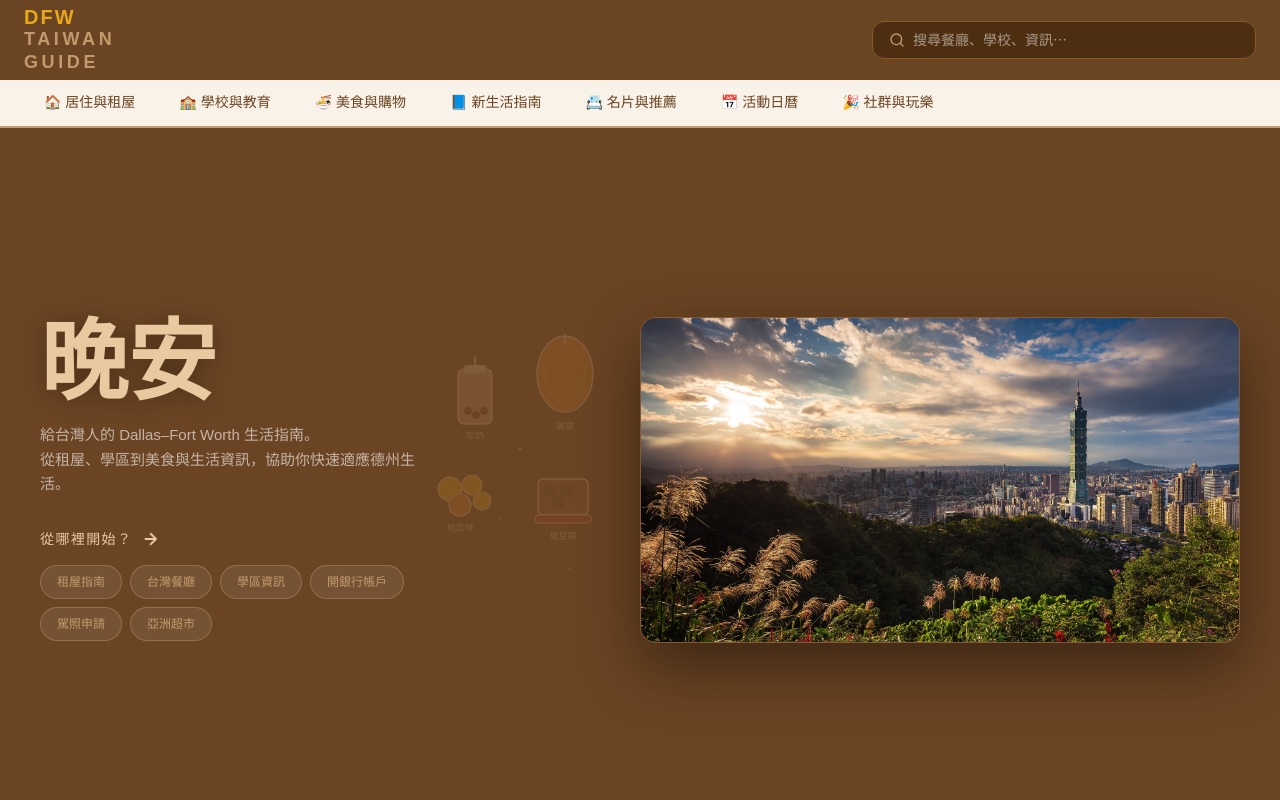
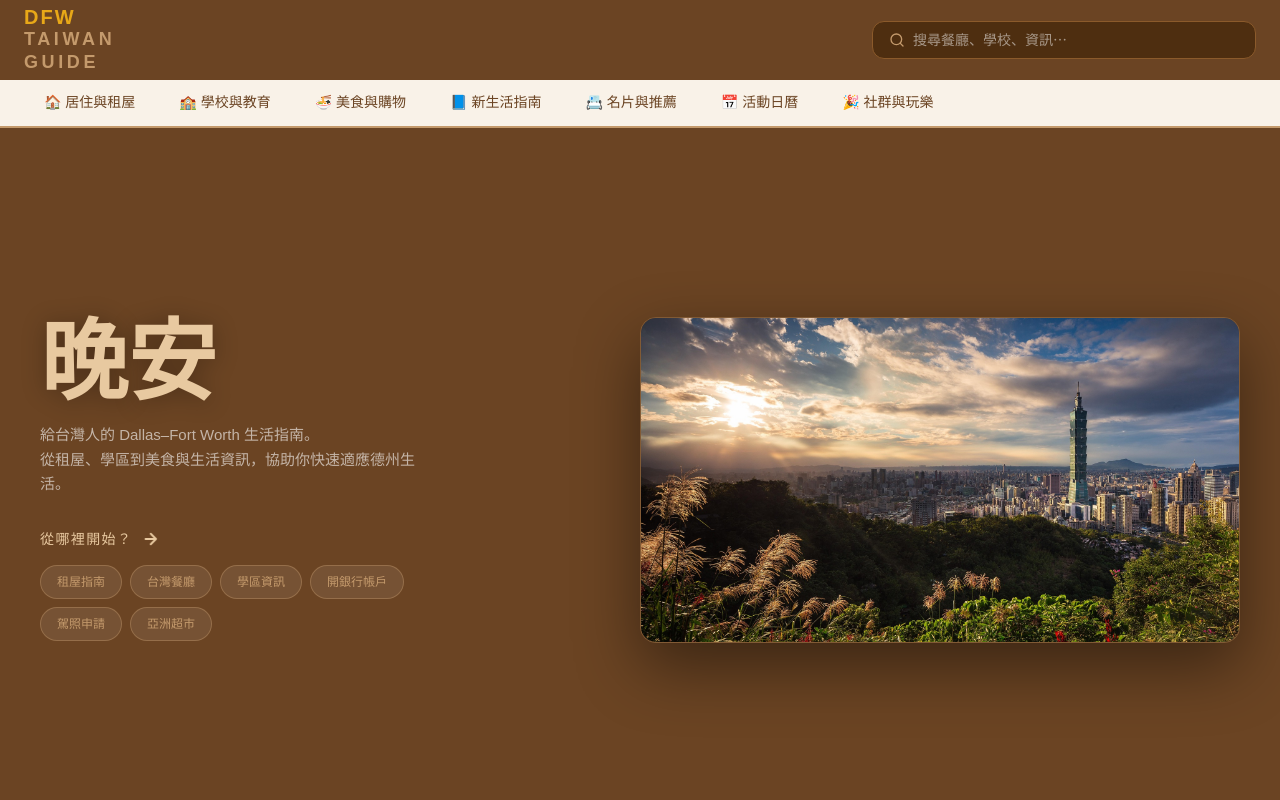
Before and after one commit to ElieshaLai/dfw-taiwan-guide, a Next.js app: page / in a window 1280 px wide. Shown: the top 800 px of the page. Built offline with nearby package versions, Linux system fonts and the light colour scheme.

Commit message:
Update page.tsx

```diff
--- a/app/page.tsx
+++ b/app/page.tsx
@@ -46,52 +46,7 @@ export default function Home() {
           style={{ minHeight: "88vh", backgroundColor: "#6B4423", padding: "48px 40px" }}
         >
           {/* 左側：文字區 */}
-          <div className="flex flex-col justify-center md:w-1/2 md:pr-12 pb-10 md:pb-0 relative">
-
-            {/* 台灣小吃插畫裝飾 */}
-            <svg
-              aria-hidden="true"
-              style={{ position: "absolute", top: 0, right: 0, opacity: 0.18, pointerEvents: "none" }}
-              width="220" height="320" viewBox="0 0 220 320"
-            >
-              {/* 珍珠奶茶 */}
-              <g transform="translate(20, 20)">
-                <rect x="18" y="30" width="34" height="55" rx="6" fill="#C49A6C" stroke="#E8C9A0" strokeWidth="1.5"/>
-                <rect x="24" y="26" width="22" height="8" rx="3" fill="#E8C9A0"/>
-                <line x1="35" y1="18" x2="35" y2="26" stroke="#E8C9A0" strokeWidth="2" strokeLinecap="round"/>
-                <circle cx="28" cy="72" r="4" fill="#6B4423"/>
-                <circle cx="36" cy="76" r="4" fill="#6B4423"/>
-                <circle cx="44" cy="72" r="4" fill="#6B4423"/>
-                <text x="35" y="100" textAnchor="middle" fontSize="9" fill="#E8C9A0" fontFamily="sans-serif">珍奶</text>
-              </g>
-              {/* 雞排 */}
-              <g transform="translate(110, 10)">
-                <ellipse cx="35" cy="45" rx="28" ry="38" fill="#D4832A" stroke="#E8C9A0" strokeWidth="1.5"/>
-                <ellipse cx="35" cy="45" rx="20" ry="28" fill="none" stroke="#E8C9A0" strokeWidth="0.8" strokeDasharray="3,3"/>
-                <line x1="35" y1="6" x2="35" y2="14" stroke="#E8C9A0" strokeWidth="2" strokeLinecap="round"/>
-                <text x="35" y="100" textAnchor="middle" fontSize="9" fill="#E8C9A0" fontFamily="sans-serif">雞排</text>
-              </g>
-              {/* 地瓜球 */}
-              <g transform="translate(10, 150)">
-                <circle cx="20" cy="20" r="12" fill="#E8A818" stroke="#E8C9A0" strokeWidth="1.2"/>
-                <circle cx="42" cy="16" r="10" fill="#E8A818" stroke="#E8C9A0" strokeWidth="1.2"/>
-                <circle cx="30" cy="36" r="11" fill="#D4832A" stroke="#E8C9A0" strokeWidth="1.2"/>
-                <circle cx="52" cy="32" r="9"  fill="#E8A818" stroke="#E8C9A0" strokeWidth="1.2"/>
-                <text x="30" y="62" textAnchor="middle" fontSize="9" fill="#E8C9A0" fontFamily="sans-serif">地瓜球</text>
-              </g>
-              {/* 臭豆腐 */}
-              <g transform="translate(110, 140)">
-                <rect x="8" y="20" width="50" height="36" rx="5" fill="#8B5E3C" stroke="#E8C9A0" strokeWidth="1.5"/>
-                <rect x="14" y="26" width="12" height="12" rx="2" fill="#6B4423"/>
-                <rect x="30" y="26" width="12" height="12" rx="2" fill="#6B4423"/>
-                <rect x="22" y="38" width="12" height="12" rx="2" fill="#6B4423"/>
-                <rect x="5"  y="56" width="56" height="8"  rx="3" fill="#A63F24" stroke="#E8C9A0" strokeWidth="1"/>
-                <text x="33" y="80" textAnchor="middle" fontSize="9" fill="#E8C9A0" fontFamily="sans-serif">臭豆腐</text>
-              </g>
-              <circle cx="100" cy="130" r="2" fill="#E8C9A0" opacity="0.6"/>
-              <circle cx="80"  cy="200" r="1.5" fill="#E8A818" opacity="0.5"/>
-              <circle cx="150" cy="250" r="2" fill="#E8C9A0" opacity="0.4"/>
-            </svg>
+          <div className="flex flex-col justify-center md:w-1/2 md:pr-12 pb-10 md:pb-0">
             <h1
               className="font-black leading-none mb-4"
               style={{
```
